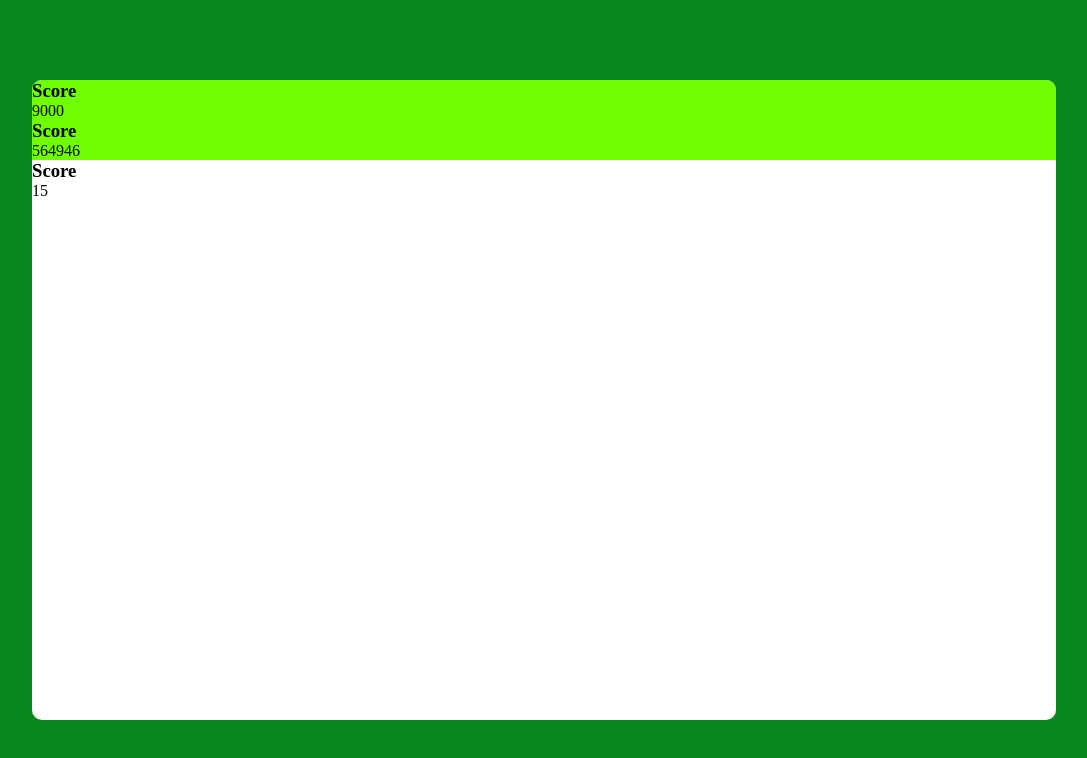
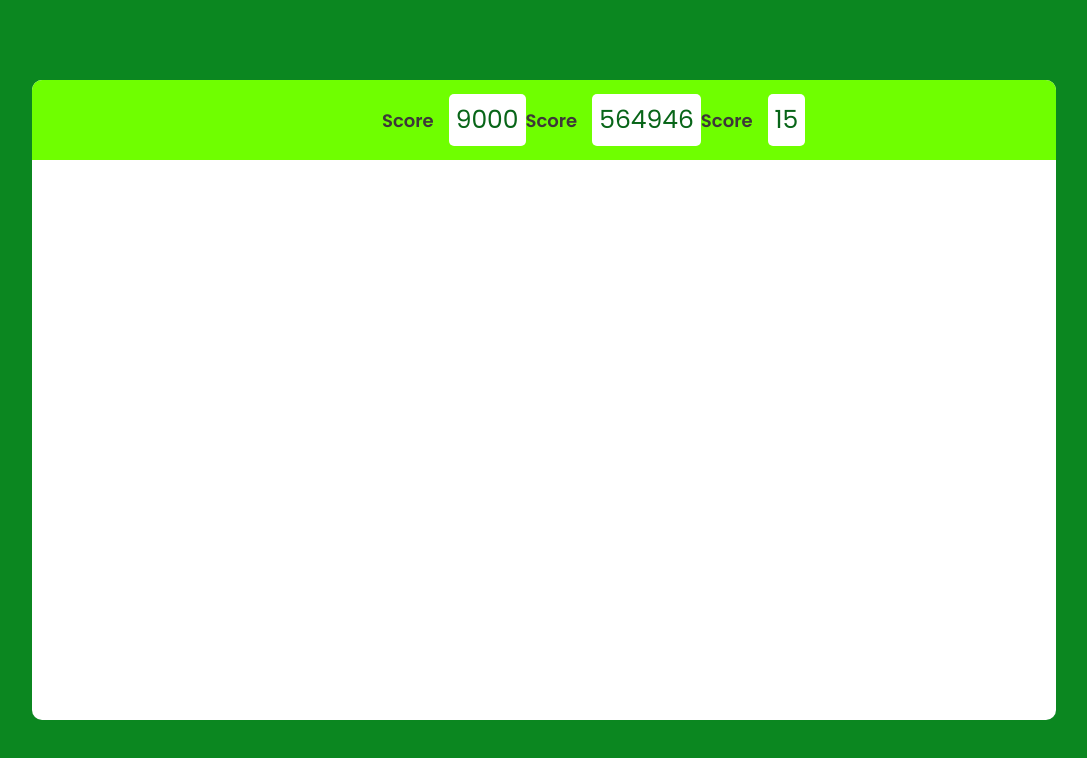
Before and after one commit to Harshninave04/Bubble-Game, a plain HTML site: page index.html in a window 1280 px wide. Shown: the whole page, without its empty margins (96-1183 px from the left). Drawn offline with Linux system fonts and the light colour scheme.

Commit message:
Level2 CSS

```diff
--- a/style.css
+++ b/style.css
@@ -1,7 +1,10 @@
+@import url('https://fonts.googleapis.com/css2?family=Lobster+Two&family=Montserrat&family=Poppins:wght@300;400;500;600&family=Raleway:wght@400;500&family=Teko&family=Titillium+Web:wght@600&family=Ubuntu:wght@300;500;700&display=swap');
+
 * {
     margin: 0;
     padding: 0;
     box-sizing: border-box;
+    font-family: 'Poppins', sans-serif;
 }
 
 html,
@@ -28,7 +31,38 @@ body {
 }
 
 #ptop {
+    display: flex;
+    justify-content: space-between;
+    align-items: center;
+    padding: 0 350px;
     background-color: rgb(111, 255, 0);
     width: 100%;
     height: 80px;
 }
+
+.elem {
+    display: flex;
+    align-items: center;
+    justify-content: space-around;
+    gap: 15px;
+    /* font-size: 15px;
+    font-weight: 600; */
+    color: rgb(61, 56, 56);
+}
+
+h3 {
+    font-size: 18px;
+    font-weight: bold;
+}
+
+.box {
+    font-size: 25px;
+    font-weight: 400;
+    color: rgb(8, 101, 24);
+    padding: 7px;
+    background-color: rgb(255, 255, 255);
+    border: none;
+    border-radius: 5px;
+    width: 66%;
+    text-align: center;
+}
```
